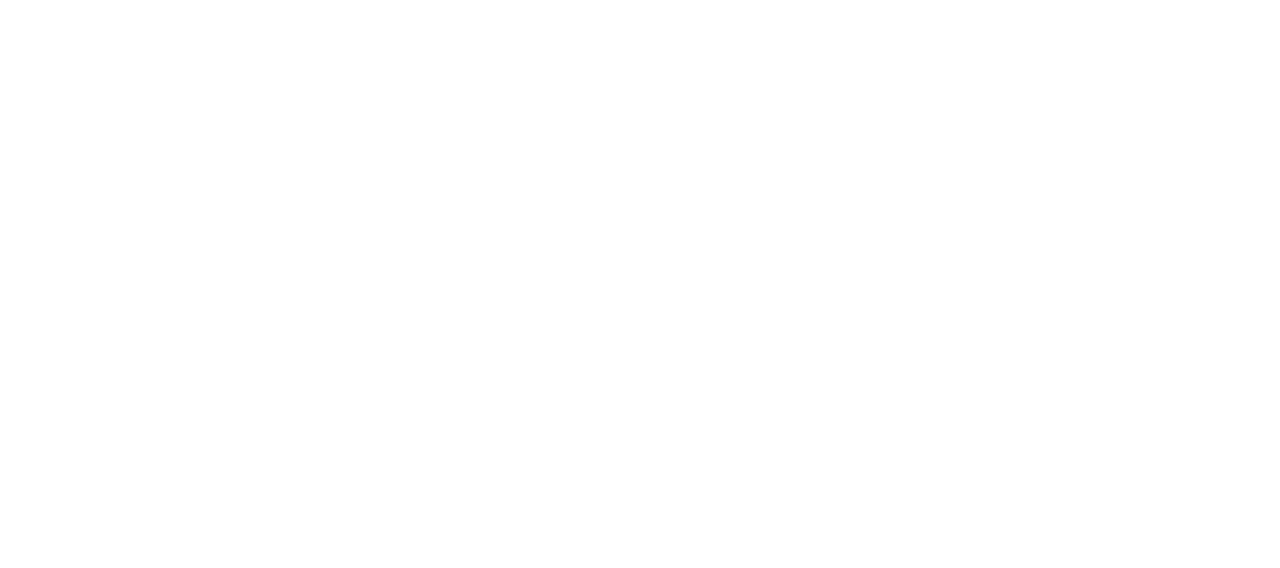
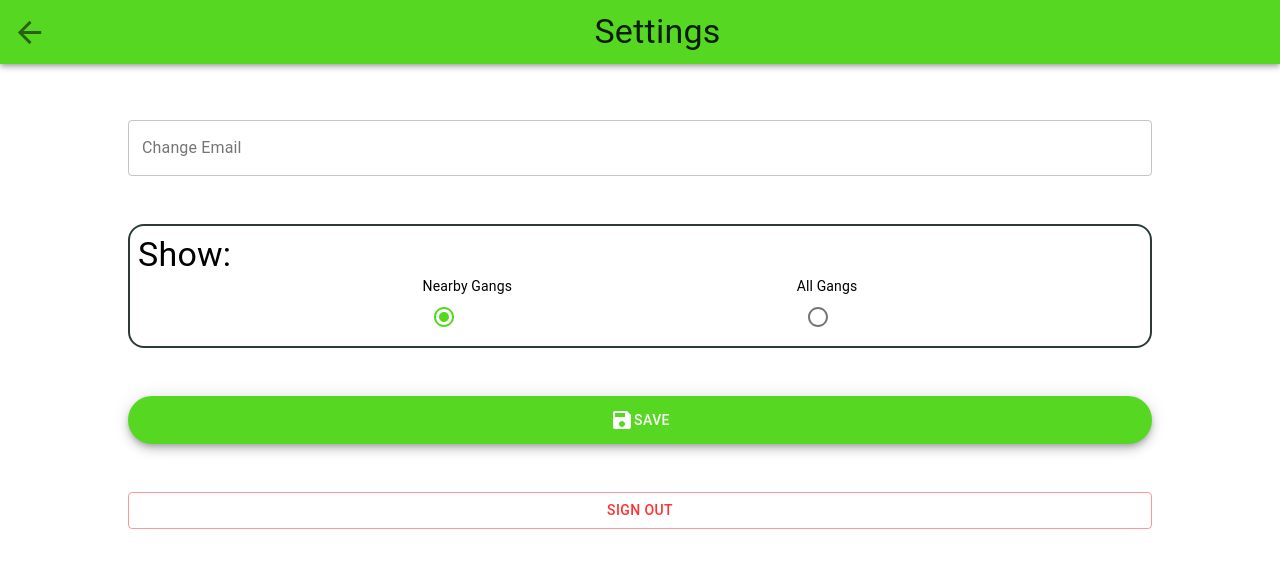
Before and after one commit to ianDesson/gander, a React (Create React App) app: page /settings in a window 1280 px wide. Shown: the top 568 px of the page. Built offline with nearby package versions, Linux system fonts and the light colour scheme.

Commit message:
Adds settings page

```diff
--- a/src/routes.js
+++ b/src/routes.js
@@ -9,6 +9,7 @@
 import SignUp from './static-pages/SignUp'
 import Messages from "./static-pages/Messages";
 import CreateGroup from './static-pages/CreateGroup';
+import Settings from './static-pages/Settings';
 
 /*
  * Forces the page to scroll to the top when loaded
@@ -41,6 +42,7 @@
       <Route path="/EditInfo" component={EditInfo} />
       <Route path="/Messages" component={Messages} />
       <Route path="/CreateGroup" component={CreateGroup} />
+      <Route path="/settings" component={Settings} />
     </ScrollToTop>
   </Switch>
 );
--- a/src/static-pages/GangView.js
+++ b/src/static-pages/GangView.js
@@ -73,7 +73,7 @@
     return (
       <>
         <NavBar page='gangview'/>
-        <div style={{ margin: "0 auto", width: "75%" }}>
+        <div style={{ margin: "1rem auto", width: "75%" }}>
           <div>
             <Card>
               <CardHeader
--- a/src/static-pages/Profile.js
+++ b/src/static-pages/Profile.js
@@ -6,7 +6,6 @@
 import { IconButton, Typography } from "@material-ui/core";
 
 import Settings from "@material-ui/icons/Settings";
-import PhotoLibrary from "@material-ui/icons/PhotoLibrary";
 import Edit from "@material-ui/icons/Edit";
 
 /*
@@ -16,13 +15,18 @@
   render() {
     return (
       <>
-        <NavBar page='profile'/>
+        <NavBar page="profile" />
         <div>
           <Grid container direction="column" alignItems="center">
             <img
               src={require("../images/person-icon.jpg")}
               alt="Profile"
-              style={{ margin:'2rem', height: "150px", width: "150px", borderRadius: "75px" }}
+              style={{
+                margin: "2rem",
+                height: "150px",
+                width: "150px",
+                borderRadius: "75px"
+              }}
             />
             <Typography variant="h3">Xavier, 40</Typography>
             <Typography variant="body1"> Ottawa, Ontario</Typography>
@@ -31,16 +35,19 @@
               direction="row"
               justify="space-evenly"
               alignItems="flex-end"
-              style={{marginTop: "3rem"}}
+              style={{ marginTop: "3rem" }}
             >
-              <IconButton style={{color: '#2d3a3a', backgroundColor: '#d9d9d9'}}>
-                <Settings />
-              </IconButton>
-              <IconButton style={{color: '#2d3a3a', backgroundColor: '#d9d9d9'}}>
-                <PhotoLibrary />
-              </IconButton>
+              <Link to="/settings">
+                <IconButton
+                  style={{ color: "#2d3a3a", backgroundColor: "#d9d9d9" }}
+                >
+                  <Settings />
+                </IconButton>
+              </Link>
               <Link to="/EditInfo">
-                <IconButton style={{color: '#2d3a3a', backgroundColor: '#d9d9d9'}}>
+                <IconButton
+                  style={{ color: "#2d3a3a", backgroundColor: "#d9d9d9" }}
+                >
                   <Edit />
                 </IconButton>
               </Link>
--- /dev/null
+++ b/src/static-pages/Settings.js
@@ -0,0 +1,106 @@
+import React from "react";
+
+import {
+  Grid,
+  TextField,
+  Typography,
+  Radio,
+  Button,
+  Fab,
+  createMuiTheme
+} from "@material-ui/core";
+
+import Save from "@material-ui/icons/Save";
+import EditingNavBar from "../components/EditingNavBar";
+import { ThemeProvider } from "@material-ui/styles";
+
+/*
+ * Component for the Settings page
+ */
+
+const Settings = () => {
+  // Used for showing which radio button is selects
+  const [selected, setSelected] = React.useState(0);
+  // Theme for Buttons
+  const theme = createMuiTheme({
+    palette: {
+      primary: {
+        main: "#56D822"
+      },
+      secondary: {
+        main: "#ff3333"
+      }
+    }
+  });
+
+  return (
+    <div>
+      <EditingNavBar title="Settings" backNavigation="/profile" />
+      <Grid
+        container
+        direction="column"
+        justify="space-between"
+        style={{ width: "80%", margin: "2rem auto" }}
+      >
+        <TextField
+          variant="outlined"
+          label="Change Email"
+          style={{ margin: "1.5rem 0 1.5rem 0" }}
+        />
+        <div
+          style={{
+            margin: "1.5rem 0 1.5rem 0",
+            border: "solid 2px #2D3A3A",
+            borderRadius: "1rem",
+            padding: "0.5rem"
+          }}
+        >
+          <Typography variant="h4">Show:</Typography>
+          <Grid container direction="row" justify="space-evenly">
+            <ThemeProvider theme={theme}>
+              <Grid item>
+                <Typography variant="body2">Nearby Gangs</Typography>
+                <Radio
+                  checked={selected === 0}
+                  onChange={() => setSelected(0)}
+                  color="primary"
+                />
+              </Grid>
+              <Grid item>
+                <Typography variant="body2">All Gangs</Typography>
+                <Radio
+                  checked={selected === 1}
+                  onChange={() => setSelected(1)}
+                  color="primary"
+                />
+              </Grid>
+            </ThemeProvider>
+          </Grid>
+        </div>
+        <Fab
+          variant="extended"
+          style={{
+            color: "#FCFFFC",
+            backgroundColor: "#56D822",
+            margin: "1.5rem 0 1.5rem 0"
+          }}
+          href="/profile"
+        >
+          <Save />
+          Save
+        </Fab>
+        <ThemeProvider theme={theme}>
+          <Button
+            variant="outlined"
+            color="secondary"
+            style={{ margin: "1.5rem 0 1.5rem 0" }}
+            href="/"
+          >
+            Sign Out
+          </Button>
+        </ThemeProvider>
+      </Grid>
+    </div>
+  );
+};
+export default Settings;
```
